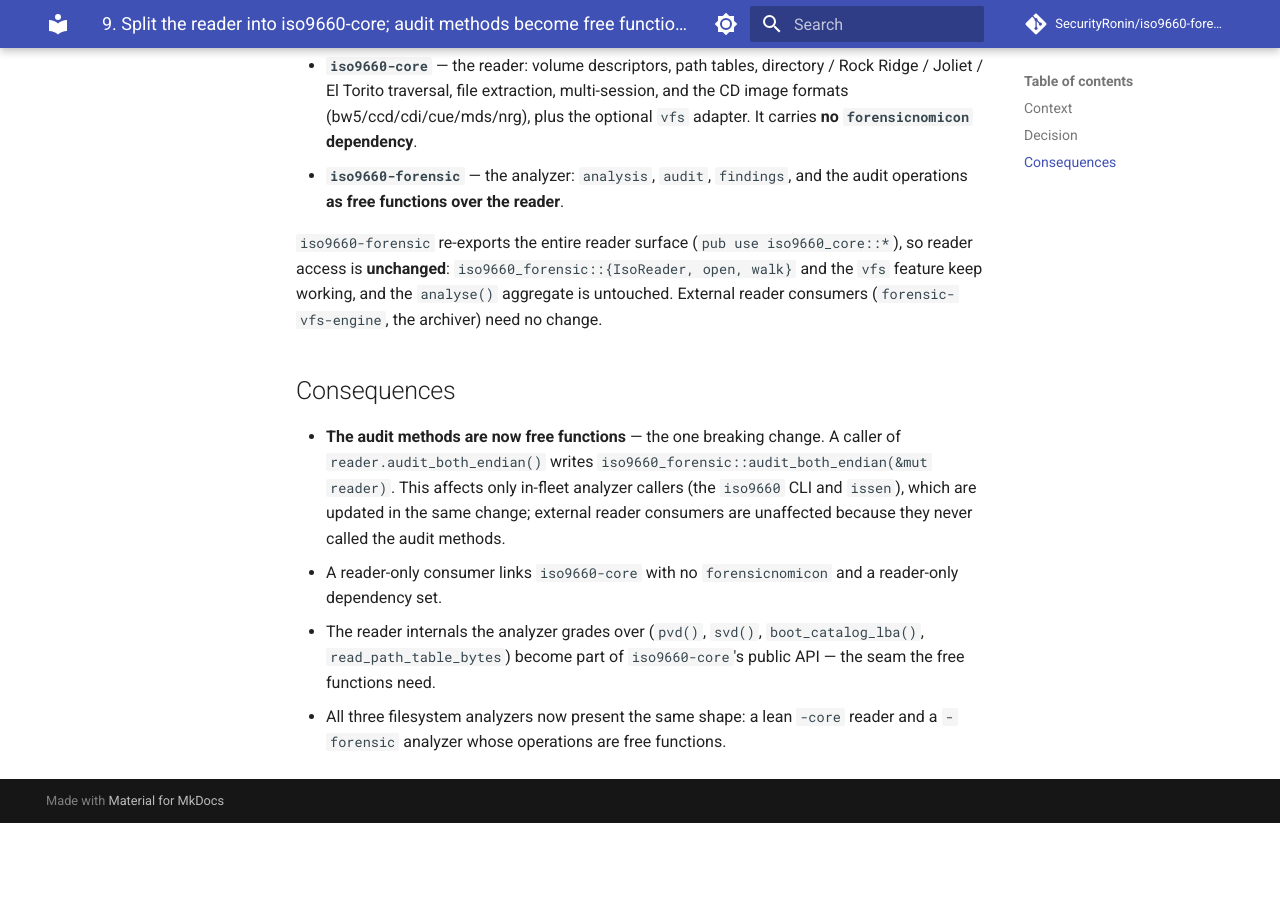
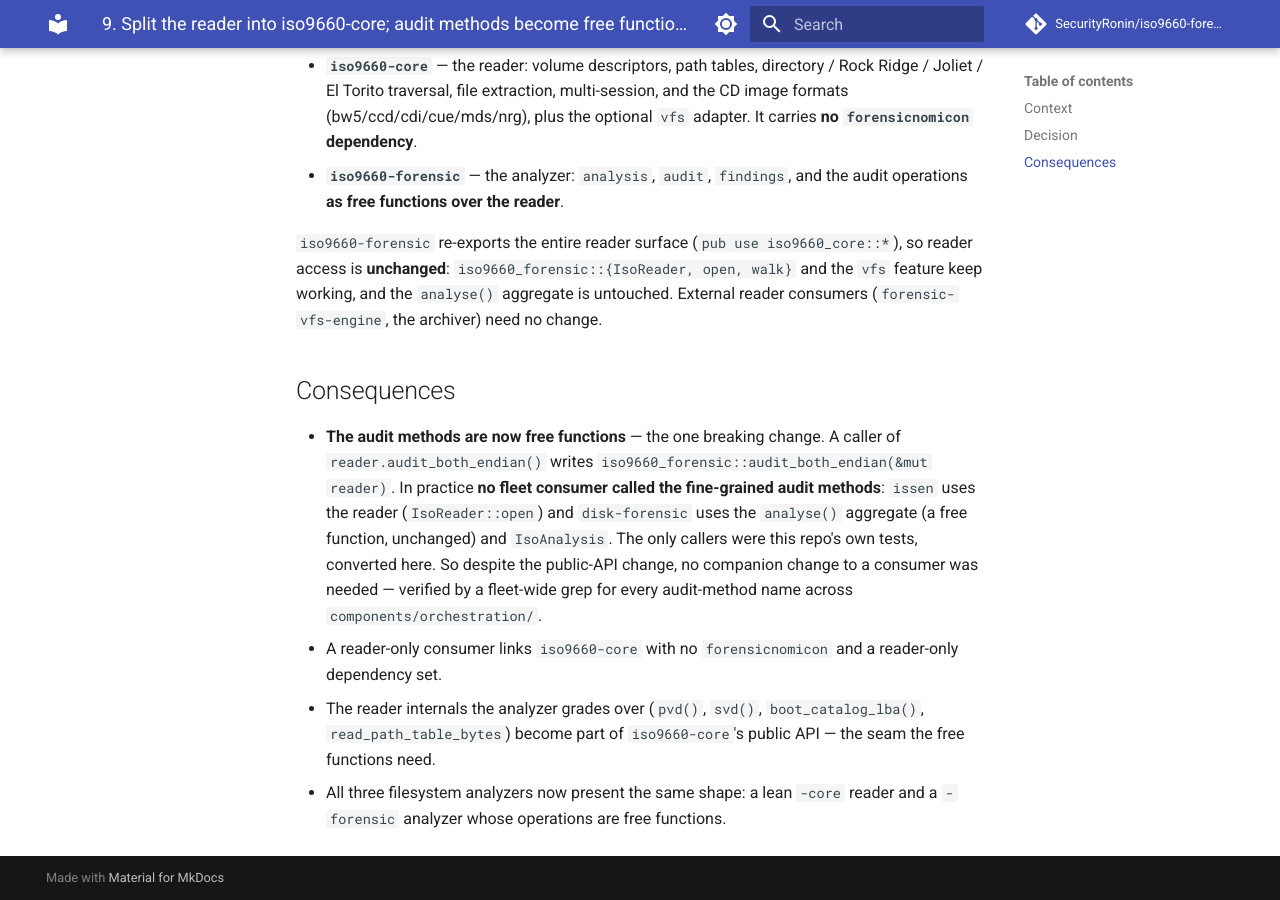
Before and after one commit to SecurityRonin/iso9660-forensic, an MkDocs documentation site: the page built from docs/decisions/0009-split-iso9660-core-reader-free-function-analyzer.md, in a window 1280 px wide and 900 px high, scrolled down 1016 px. Built offline with MkDocs 1.6.1 and Material for MkDocs 9.7.7, drawn with Linux system fonts in a browser that asks for light colours; comment, search, counter and statistics services are not loaded; before the commit the page ends 1839 px from its top, so only the background shows below that.

Commit message:
docs(adr): correct ADR-0009 — no fleet consumer called the audit methods
Fleet-wide grep confirms issen uses the reader and disk-forensic uses
analyse()/IsoAnalysis; the fine-grained audit methods had no consumer
outside this repo tests. The API change needs no companion change.

Co-Authored-By: Claude Opus 5 <noreply@anthropic.com>

```diff
--- a/docs/decisions/0009-split-iso9660-core-reader-free-function-analyzer.md
+++ b/docs/decisions/0009-split-iso9660-core-reader-free-function-analyzer.md
@@ -53,10 +53,13 @@ no change.
 
 - **The audit methods are now free functions** — the one breaking change. A
   caller of `reader.audit_both_endian()` writes
-  `iso9660_forensic::audit_both_endian(&mut reader)`. This affects only in-fleet
-  analyzer callers (the `iso9660` CLI and `issen`), which are updated in the same
-  change; external reader consumers are unaffected because they never called the
-  audit methods.
+  `iso9660_forensic::audit_both_endian(&mut reader)`. In practice **no fleet
+  consumer called the fine-grained audit methods**: `issen` uses the reader
+  (`IsoReader::open`) and `disk-forensic` uses the `analyse()` aggregate (a free
+  function, unchanged) and `IsoAnalysis`. The only callers were this repo's own
+  tests, converted here. So despite the public-API change, no companion change to
+  a consumer was needed — verified by a fleet-wide grep for every audit-method
+  name across `components/orchestration/`.
 - A reader-only consumer links `iso9660-core` with no `forensicnomicon` and a
   reader-only dependency set.
 - The reader internals the analyzer grades over (`pvd()`, `svd()`,
```
